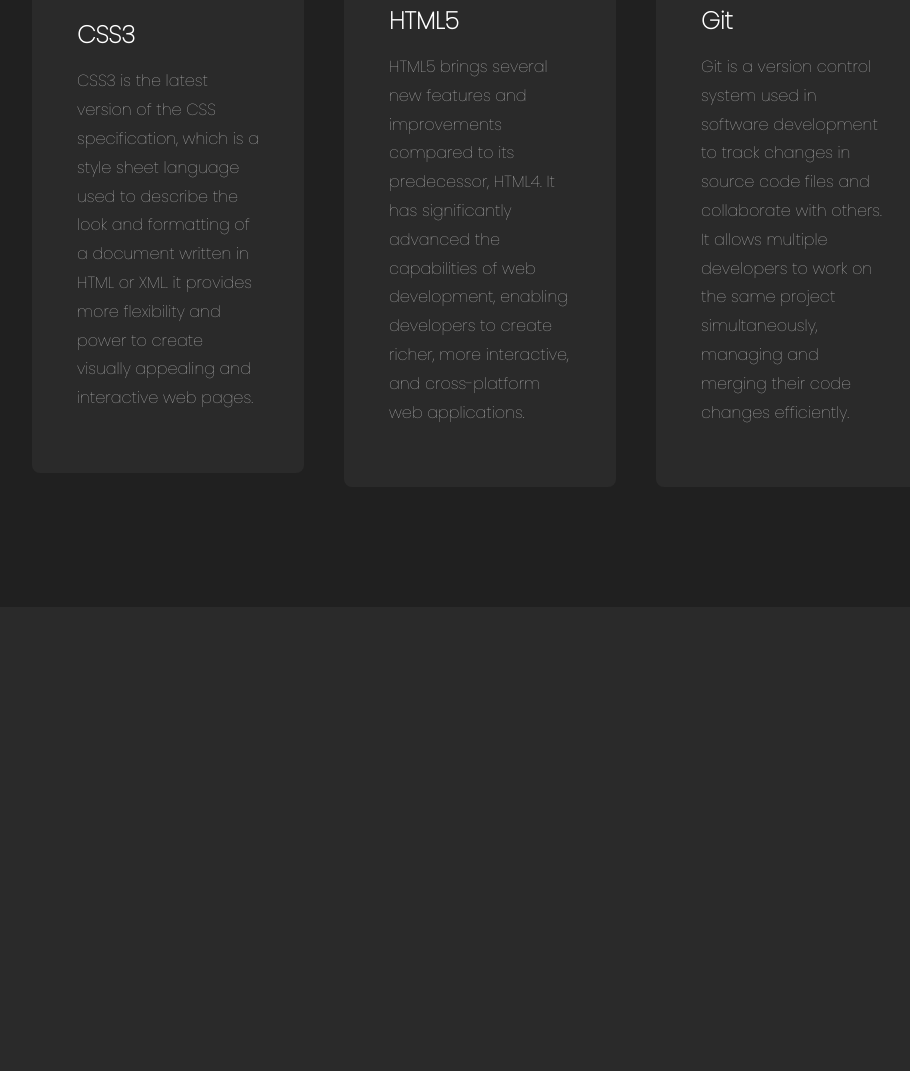
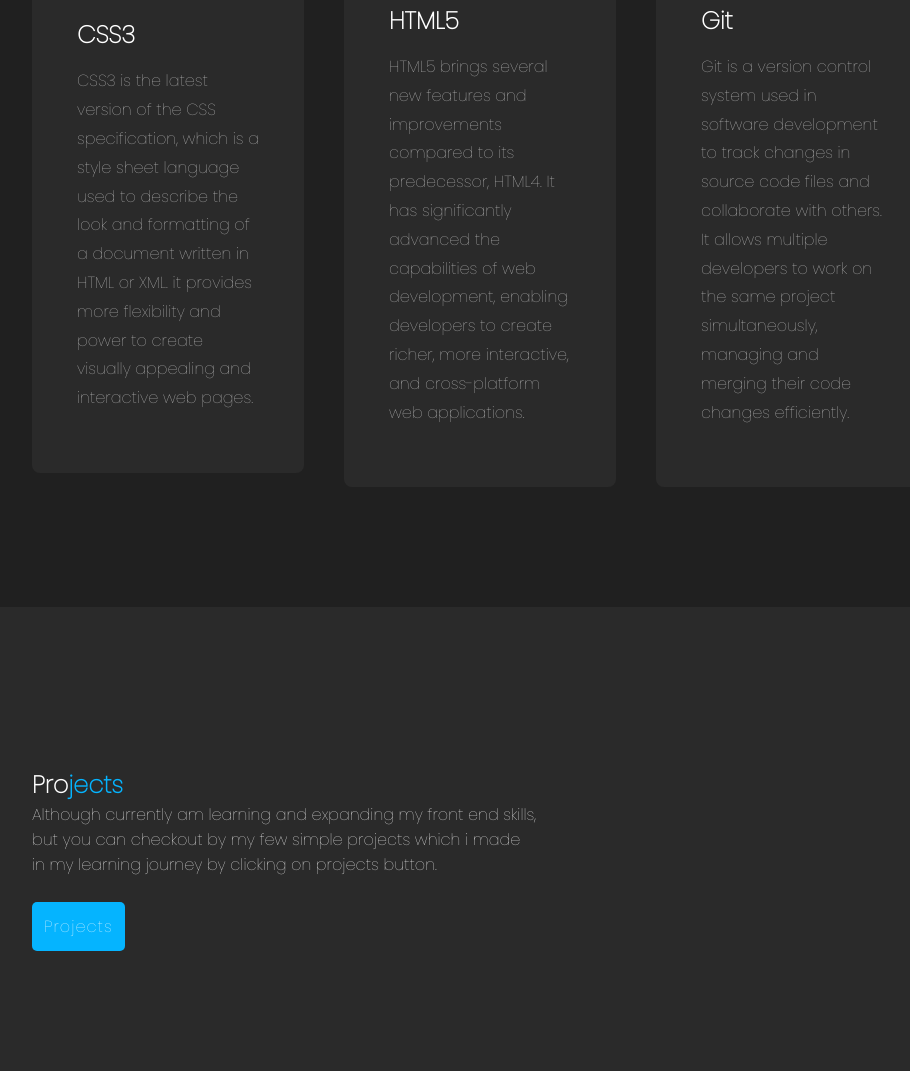
Before and after one commit to PreethiTapati/Portfolio, a website: page index.html in a window 1280 px wide. Shown: the part 2142-3213 px from the top of the page, without its empty margins (160-1070 px from the left). Before the commit the page ends 2749 px from the top, so only its background shows below. Drawn offline with nearby package versions, Linux system fonts and the light colour scheme.

Commit message:
add projects section

```diff
--- a/index.html
+++ b/index.html
@@ -119,5 +119,19 @@
         </div>
       </div>
     </section>
+    <!--section-project--->
+    <section class="project" id="project">
+      <div class="project-text">
+        <h2>Pro<span>jects</span></h2>
+        <p>
+          Although currently am learning and expanding my front end skills,
+          <br />
+          but you can checkout by my few simple projects which i made<br />
+          in my learning journey by clicking on projects button.
+        </p>
+      </div>
+      <br />
+      <a href="https://github.com/PreethiTapati" class="btn">Projects</a>
+    </section>
   </body>
 </html>
```
Also changed, not shown: .cspell.json.
